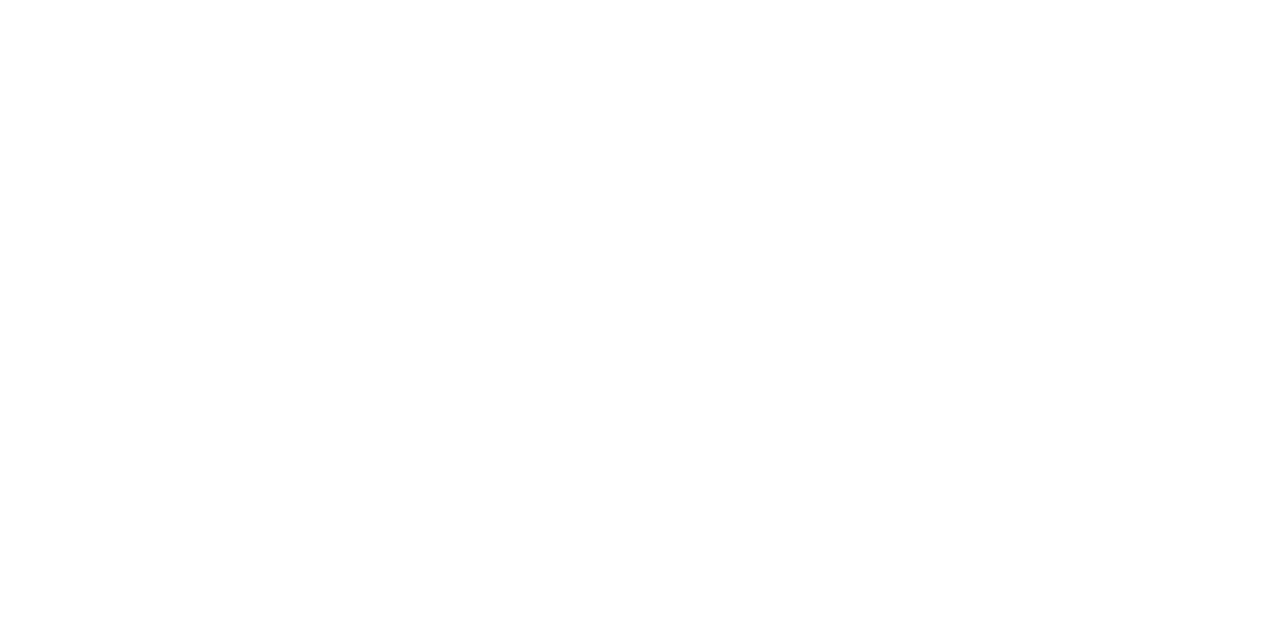
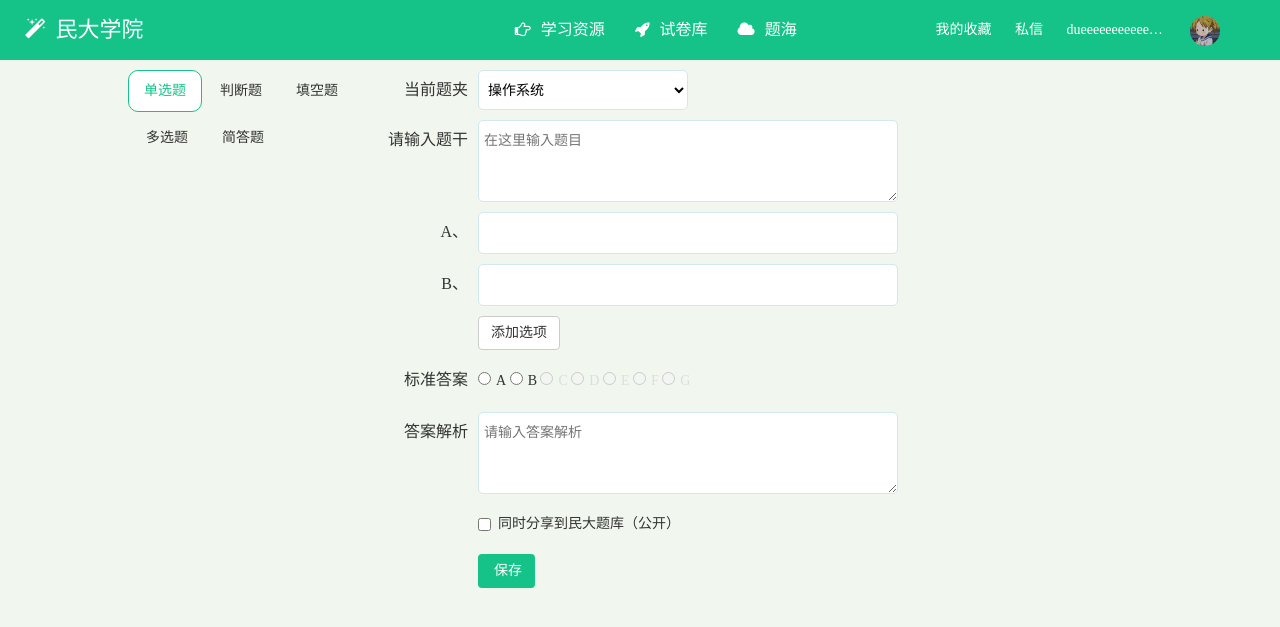
Before and after one commit to meijieH/mucCollege, a Java web app: page /teacher/questions/addqes.jsp in a window 1280 px wide. Before the commit the part shown is empty. Shown: the top 627 px of the page. Run offline with Spring Boot 4, a stand-in JSP engine, Linux system fonts and the light colour scheme; the project's own start-up code is not run, and a stand-in starts its controllers and pages; some libraries are stand-ins or nearby versions.

Commit message:
手工添题：单选/多选/判断/选择/简答

```diff
--- a/WebRoot/WEB-INF/classes/applicationContext.xml
+++ b/WebRoot/WEB-INF/classes/applicationContext.xml
@@ -17,7 +17,7 @@
 		<property name="driverClass" value="org.gjt.mm.mysql.Driver"/><!-- 另外一个驱动，同样可连接数据库 -->
 		<property name="jdbcUrl" value="jdbc:mysql://localhost:3306/java_test?useUnicode=true&amp;characterEncoding=UTF-8"/>
 		<property name="user" value="root"/>                               <!-- 上句后半句会减少乱码的可能性 -->
-		<property name="password" value="961216hmj"/>
+		<property name="password" value=""/>
 		<!--初始化时获取的连接数，取值应在minPoolSize与maxPoolSize之间。Default: 3 -->
 		<property name="initialPoolSize" value="1"/>
 		<!--连接池中保留的最小连接数。-->
--- /dev/null
+++ b/WebRoot/css/addqes.css
@@ -0,0 +1,54 @@
+.nav-pills>li.active>a, .nav-pills>li.active>a:hover, .nav-pills>li.active>a:focus{
+	background:#fff;
+	color:#15c288;
+	border-radius:10px;
+	border:1px solid #15c288;
+}
+.nav>li>a:hover, .nav>li>a:focus{
+	border:1px solid #F1F7EE;
+	background:#F1F7EE;
+	color:#15c288;
+}
+.nav>li>a{
+	border:1px solid #F1F7EE;
+	margin-bottom:5px;
+}
+.nav-pills>li+li{
+	margin-left:2px;
+}
+.qes-types{
+	margin-top:10px;
+}
+.deleteOption{
+	display:inline-block;
+	width:20px;
+	font-size:20px;
+	cursor:pointer;
+	margin-top:2px;
+	color:#999;
+}
+.deleteOption:hover,.deleteOption:focus{
+	color:red;
+}
+.answerSelect{
+	width:420px;
+	height:42px;
+	line-height:42px;
+}
+.an swerSelect label{
+	margin-right:10px;
+	cursor:pointer;
+}
+.answerSelect label:hover,.answerSelect label:focus{
+	color:#15c288;
+}
+.answerSelect label input{
+	margin-right:5px;
+}
+.answerSelect .singleDisable,.answerSelect .multipleDisable{
+	color:#ddd;
+	cursor:none;
+}
+.answerSelect .singleDisable:hover,.answerSelect .multipleDisable:hover{
+	color:#ddd;
+}
--- a/WebRoot/css/main.css
+++ b/WebRoot/css/main.css
@@ -170,6 +170,18 @@
 select option{
 	height: 40px;
 }
+/*页面布局 1024 居中*/
+.page-center{
+	width:1024px;
+	margin:0 auto;
+}
+.page-center-left{
+	width:248px;
+}
+.page-center-right{
+	width:774px;
+	float:right;
+}
 /*基本按钮*/
 .btn-agree{
 	border:1px solid #15c2888;
@@ -208,10 +220,8 @@
 }
 /*统一的注册类表单样式*/
 .default-form{
-	/*margin:0 auto;*/
-	width: 530px;
+	width: 550px;
 	border-radius: 8px;
-	margin-top: 50px;
 }
 .default-form ul>li{
 	margin-bottom: 10px;
--- a/WebRoot/index.jsp
+++ b/WebRoot/index.jsp
@@ -50,7 +50,7 @@
 		 					</span>
 		 				</li>
 	 	 				<li>
-	 	 					<span class="left-spant"></span>
+	 	 					<span class="left-span"></span>
 	 	 					<span class="right-span">
 	 	 						<div class="checkbox">
 						           <label><input type="checkbox">记住密码</label>
--- a/WebRoot/student/student.jsp
+++ b/WebRoot/student/student.jsp
@@ -32,7 +32,7 @@
 				<li>个人信息</li>
 				<li>学习中心</li>
 				<li>考试中心</li>
-				<li></li>
+				<li>试卷分析</li>
 			</ul>
 		</div>
 	</div>
--- a/WebRoot/teacher/questions/addqes.jsp
+++ b/WebRoot/teacher/questions/addqes.jsp
@@ -0,0 +1,367 @@
+<%@ page language="java" import="java.util.*" pageEncoding="UTF-8"%>
+<%
+	String path = request.getContextPath();
+	String basePath = request.getScheme()+"://"+request.getServerName()+":"+request.getServerPort()+path+"/";
+%>
+<%@taglib prefix="struts" uri="/struts-tags"%>
+<!DOCTYPE html>
+<html>
+<head>
+	<base href="<%=basePath%>">
+	<meta charset="utf-8">
+	<meta http-equiv="X-UA-Compatible" content="IE=edge,chrome=1">
+	<meta name="renderer" content="webkit">
+	<title>民大学院 手工添题</title>
+	<link href="css/bootstrap.min.css" rel="stylesheet">
+    <link href="css/font-awesome.min.css" rel="stylesheet">
+    <link rel="stylesheet" href="css/main.css">
+    <link rel="stylesheet" href="css/addqes.css">
+</head>
+<body>
+	<%@include file="/common/topbar.jsp" %>
+	<div class="page-center">
+		<div class="page-center-right">
+			  <div class="tab-content">
+			    <div class="tab-pane active" id="singleSelect">
+			    	<form class="default-form">
+			    		<ul>
+						    <li>
+		 	 					<span class="left-span"><label>当前题夹</label></span>
+		 	 					<span class="right-span">
+		 	 						<select>
+									  <option value ="">操作系统</option>
+									  <option value ="">数据结构</option>
+									  <option value="">计算机网络</option>
+									  <option value="">组成原理</option>
+									</select>
+						        </span>
+						    </li>
+						    <li>
+		 	 					<span class="left-span"><label for="sgStem">请输入题干</label></span>
+		 	 					<span class="right-span">
+		 	 						<textarea class="" id="sgStem" placeholder="在这里输入题目"></textarea>
+						        </span>
+						    </li>
+						    <li>
+		 	 					<span class="left-span"><label for="singleOption1">A、</label></span>
+		 	 					<span class="right-span">
+		 	 						<input type="text" class="singleOption" id="singleOption1">
+						        </span>
+						    </li>
+						    <li>
+		 	 					<span class="left-span"><label for="singleOption2">B、</label></span>
+		 	 					<span class="right-span">
+		 	 						<input type="text" class="singleOption" id="singleOption2">
+						        </span>
+						    </li>
+						    <li>
+		 	 					<span class="left-span"><label for=""></label></span>
+		 	 					<span class="right-span">
+		 	 						<button type="button" class="btn btn-default singleAppend" onclick="appendOption('.singleAppend','singleOption','singleDisable')">
+									 添加选项
+									</button>
+						        </span>
+						    </li>
+						    <li>
+		 	 					<span class="left-span"><label for="answer">标准答案</label></span>
+		 	 					<span class="right-span">
+		 	 						<div class="answerSelect">
+		 	 							<label><input type="radio" name="singleAnswer" class="singleAnswer"/>A</label>
+		 	 							<label><input type="radio" name="singleAnswer" class="singleAnswer"/>B</label>
+		 	 							<label class="singleDisable"><input type="radio" name="singleAnswer" class="singleAnswer" disabled="disabled"/>C</label>
+		 	 							<label class="singleDisable"><input type="radio" name="singleAnswer" class="singleAnswer" disabled="disabled"/>D</label>
+		 	 							<label class="singleDisable"><input type="radio" name="singleAnswer" class="singleAnswer" disabled="disabled"/>E</label>
+		 	 							<label class="singleDisable"><input type="radio" name="singleAnswer" class="singleAnswer" disabled="disabled"/>F</label>
+		 	 							<label class="singleDisable"><input type="radio" name="singleAnswer" class="singleAnswer" disabled="disabled"/>G</label>
+		 	 						</div>
+						        </span>
+						    </li>
+						    <li>
+		 	 					<span class="left-span"><label for="analysis">答案解析</label></span>
+		 	 					<span class="right-span">
+		 	 						<textarea class="" id="analysis" placeholder="请输入答案解析"></textarea>
+						        </span>
+						    </li>
+						    <li>
+		 	 					<span class="left-span"><label for=""></label></span>
+		 	 					<span class="right-span">
+		 	 						<div class="checkbox">
+							           <label><input type="checkbox">同时分享到民大题库（公开）</label>
+							        </div>
+						        </span>
+						    </li>
+						    <li>
+		 	 					<span class="left-span"><label for=""></label></span>
+		 	 					<span class="right-span">
+		 	 						<button type="button" class="btn btn-agree" onclick="">
+									 保存
+									</button>
+						        </span>
+						    </li>
+			    		</ul>
+			    	</form>
+			    </div>
+			    <div class="tab-pane" id="trueFalse">
+			    	<form class="default-form">
+			    		<ul>
+						    <li>
+		 	 					<span class="left-span"><label>当前题夹</label></span>
+		 	 					<span class="right-span">
+		 	 						<select>
+									  <option value ="">操作系统</option>
+									  <option value ="">数据结构</option>
+									  <option value="">计算机网络</option>
+									  <option value="">组成原理</option>
+									</select>
+						        </span>
+						    </li>
+						    <li>
+		 	 					<span class="left-span"><label for="tfStem">请输入题干</label></span>
+		 	 					<span class="right-span">
+		 	 						<textarea class="" id="tfStem" placeholder="在这里输入题目"></textarea>
+						        </span>
+						    </li>
+						    <li>
+		 	 					<span class="left-span"><label for="tfOption1">选项一</label></span>
+		 	 					<span class="right-span">
+		 	 						<input type="text" class="" id="tfOption1">
+						        </span>
+						    </li>
+						    <li>
+		 	 					<span class="left-span"><label for="tfOption2">选项二</label></span>
+		 	 					<span class="right-span">
+		 	 						<input type="text" class="" id="tfOption2">
+						        </span>
+						    </li>
+						    <li>
+		 	 					<span class="left-span"><label for="tfAnswer">标准答案</label></span>
+		 	 					<span class="right-span">
+		 	 						<div class="answerSelect">
+		 	 							<label><input type="radio" name=tfAnswer/>选项一</label>
+		 	 							<label><input type="radio" name=tfAnswer/>选项二</label>
+		 	 						</div>
+						        </span>
+						    </li>
+						    <li>
+		 	 					<span class="left-span"><label for="tfAnalysis">答案解析</label></span>
+		 	 					<span class="right-span">
+		 	 						<textarea class="" id="tfAnalysis" placeholder="请输入答案解析"></textarea>
+						        </span>
+						    </li>
+						    <li>
+		 	 					<span class="left-span"><label for=""></label></span>
+		 	 					<span class="right-span">
+		 	 						<div class="checkbox">
+							           <label><input type="checkbox">同时分享到民大题库（公开）</label>
+							        </div>
+						        </span>
+						    </li>
+						    <li>
+		 	 					<span class="left-span"><label for=""></label></span>
+		 	 					<span class="right-span">
+		 	 						<button type="button" class="btn btn-agree" onclick="">
+									 保存
+									</button>
+						        </span>
+						    </li>
+			    		</ul>
+			    	</form>
+			    </div>
+			    <div class="tab-pane" id="blankFill">
+			    	<form class="default-form">
+			    		<ul>
+						    <li>
+		 	 					<span class="left-span"><label>当前题夹</label></span>
+		 	 					<span class="right-span">
+		 	 						<select>
+									  <option value ="">操作系统</option>
+									  <option value ="">数据结构</option>
+									  <option value="">计算机网络</option>
+									  <option value="">组成原理</option>
+									</select>
+						        </span>
+						    </li>
+						    <li>
+		 	 					<span class="left-span"><label for="bfStem">请输入题干</label></span>
+		 	 					<span class="right-span">
+		 	 						<textarea class="" id="bfStem" placeholder="在这里输入题目"></textarea>
+						        </span>
+						    </li>
+						    <li>
+		 	 					<span class="left-span"><label for="bfAnswer">标准答案</label></span>
+		 	 					<span class="right-span">
+		 	 						<input type="text" class="" id="bfAanswer" placeholder="请输入标准答案">
+						        </span>
+						    </li>
+						    <li>
+		 	 					<span class="left-span"><label for="bfAnalysis">答案解析</label></span>
+		 	 					<span class="right-span">
+		 	 						<textarea class="" id="bfAnalysis" placeholder="请输入答案解析"></textarea>
+						        </span>
+						    </li>
+						    <li>
+		 	 					<span class="left-span"><label for=""></label></span>
+		 	 					<span class="right-span">
+		 	 						<div class="checkbox">
+							           <label><input type="checkbox">同时分享到民大题库（公开）</label>
+							        </div>
+						        </span>
+						    </li>
+						    <li>
+		 	 					<span class="left-span"><label for=""></label></span>
+		 	 					<span class="right-span">
+		 	 						<button type="button" class="btn btn-agree" onclick="">
+									 保存
+									</button>
+						        </span>
+						    </li>
+			    		</ul>
+			    	</form>
+			    </div>
+			    <div class="tab-pane" id="multipleSelect">
+			    	<form class="default-form">
+			    		<ul>
+						    <li>
+		 	 					<span class="left-span"><label>当前题夹</label></span>
+		 	 					<span class="right-span">
+		 	 						<select>
+									  <option value ="">操作系统</option>
+									  <option value ="">数据结构</option>
+									  <option value="">计算机网络</option>
+									  <option value="">组成原理</option>
+									</select>
+						        </span>
+						    </li>
+						    <li>
+		 	 					<span class="left-span"><label for="msStem">请输入题干</label></span>
+		 	 					<span class="right-span">
+		 	 						<textarea class="" id="msStem" placeholder="在这里输入题目"></textarea>
+						        </span>
+						    </li>
+						    <li>
+		 	 					<span class="left-span"><label for="multipleOption1">A、</label></span>
+		 	 					<span class="right-span">
+		 	 						<input type="text" class="multipleOption" id="multipleOption1">
+						        </span>
+						    </li>
+						    <li>
+		 	 					<span class="left-span"><label for="multipleOption2">B、</label></span>
+		 	 					<span class="right-span">
+		 	 						<input type="text" class="multipleOption" id="multipleOption2">
+						        </span>
+						    </li>
+						    <li>
+		 	 					<span class="left-span"><label for=""></label></span>
+		 	 					<span class="right-span">
+		 	 						<button type="button" class="btn btn-default multipleAppend" onclick="appendOption('.multipleAppend','multipleOption','multipleDisable')">
+									 添加选项
+									</button>
+						        </span>
+						    </li>
+						    <li>
+		 	 					<span class="left-span"><label for="answer">标准答案</label></span>
+		 	 					<span class="right-span">
+		 	 						<div class="answerSelect">
+		 	 							<label><input type="checkbox" name="multipleAnswer" class="multipleAnswer"/>A</label>
+		 	 							<label><input type="checkbox" name="multipleAnswer" class="multipleAnswer"/>B</label>
+		 	 							<label class="multipleDisable"><input type="checkbox" name=multipleAnswer class="multipleAnswer" disabled="disabled"/>C</label>
+		 	 							<label class="multipleDisable"><input type="checkbox" name=multipleAnswer class="multipleAnswer" disabled="disabled"/>D</label>
+		 	 							<label class="multipleDisable"><input type="checkbox" name=multipleAnswer class="multipleAnswer" disabled="disabled"/>E</label>
+		 	 							<label class="multipleDisable"><input type="checkbox" name=multipleAnswer class="multipleAnswer" disabled="disabled"/>F</label>
+		 	 							<label class="multipleDisable"><input type="checkbox" name=multipleAnswer class="multipleAnswer" disabled="disabled"/>G</label>
+		 	 						</div>
+						        </span>
+						    </li>
+						    <li>
+		 	 					<span class="left-span"><label for="analysis">答案解析</label></span>
+		 	 					<span class="right-span">
+		 	 						<textarea class="" id="analysis" placeholder="请输入答案解析"></textarea>
+						        </span>
+						    </li>
+						    <li>
+		 	 					<span class="left-span"><label for=""></label></span>
+		 	 					<span class="right-span">
+		 	 						<div class="checkbox">
+							           <label><input type="checkbox">同时分享到民大题库（公开）</label>
+							        </div>
+						        </span>
+						    </li>
+						    <li>
+		 	 					<span class="left-span"><label for=""></label></span>
+		 	 					<span class="right-span">
+		 	 						<button type="button" class="btn btn-agree" onclick="">
+									 保存
+									</button>
+						        </span>
+						    </li>
+			    		</ul>
+			    	</form>
+			    </div>
+			    <div class="tab-pane" id="shortAnswer">
+			    	<form class="default-form">
+			    		<ul>
+						    <li>
+		 	 					<span class="left-span"><label>当前题夹</label></span>
+		 	 					<span class="right-span">
+		 	 						<select>
+									  <option value ="">操作系统</option>
+									  <option value ="">数据结构</option>
+									  <option value="">计算机网络</option>
+									  <option value="">组成原理</option>
+									</select>
+						        </span>
+						    </li>
+						    <li>
+		 	 					<span class="left-span"><label for="saStem">请输入题干</label></span>
+		 	 					<span class="right-span">
+		 	 						<textarea class="" id="saStem" placeholder="在这里输入题目"></textarea>
+						        </span>
+						    </li>
+						    <li>
+		 	 					<span class="left-span"><label for="saAnswer">标准答案</label></span>
+		 	 					<span class="right-span">
+		 	 						<textarea class="" id="saAnswer" placeholder="请输入标准答案"></textarea>
+						        </span>
+						    </li>
+						    <li>
+		 	 					<span class="left-span"><label for="saAnalysis">答案解析</label></span>
+		 	 					<span class="right-span">
+		 	 						<textarea class="" id="saAnalysis" placeholder="请输入答案解析"></textarea>
+						        </span>
+						    </li>
+						    <li>
+		 	 					<span class="left-span"><label for=""></label></span>
+		 	 					<span class="right-span">
+		 	 						<div class="checkbox">
+							           <label><input type="checkbox">同时分享到民大题库（公开）</label>
+							        </div>
+						        </span>
+						    </li>
+						    <li>
+		 	 					<span class="left-span"><label for=""></label></span>
+		 	 					<span class="right-span">
+		 	 						<button type="button" class="btn btn-agree" onclick="">
+									 保存
+									</button>
+						        </span>
+						    </li>
+			    		</ul>
+			    	</form>
+			    </div>
+			  </div>
+		</div>
+		<div class="page-center-left">
+			 <ul class="nav nav-pills qes-types">
+			    <li class="active"><a href="#singleSelect" data-toggle="pill">单选题</a></li>
+			    <li><a href="#trueFalse" data-toggle="pill">判断题</a></li>
+			    <li><a href="#blankFill" data-toggle="pill">填空题</a></li>
+			    <li><a href="#multipleSelect" data-toggle="pill">多选题</a></li>
+			    <li><a href="#shortAnswer" data-toggle="pill">简答题</a></li>
+			  </ul>
+		</div>
+	</div>
+<script src="js/jquery.min.js"></script>
+<script src="js/bootstrap.min.js"></script>
+<script src="js/addqes.js"></script>
+</body>
+</html>
--- a/src/applicationContext.xml
+++ b/src/applicationContext.xml
@@ -17,7 +17,7 @@
 		<property name="driverClass" value="org.gjt.mm.mysql.Driver"/><!-- 另外一个驱动，同样可连接数据库 -->
 		<property name="jdbcUrl" value="jdbc:mysql://localhost:3306/java_test?useUnicode=true&amp;characterEncoding=UTF-8"/>
 		<property name="user" value="root"/>                               <!-- 上句后半句会减少乱码的可能性 -->
-		<property name="password" value="961216hmj"/>
+		<property name="password" value=""/>
 		<!--初始化时获取的连接数，取值应在minPoolSize与maxPoolSize之间。Default: 3 -->
 		<property name="initialPoolSize" value="1"/>
 		<!--连接池中保留的最小连接数。-->
```
Also changed, not shown: WebRoot/js/addqes.js (added, +43 -0 lines), 4 other files.
